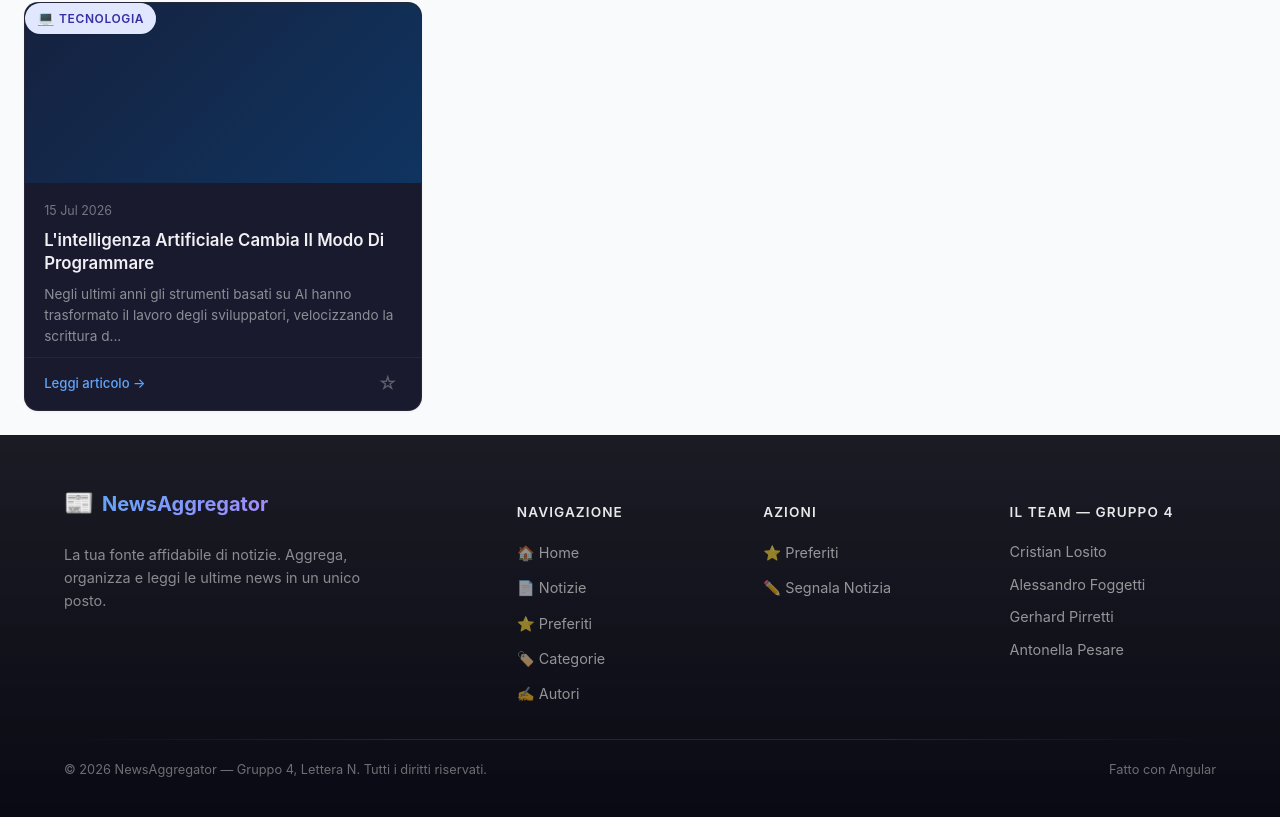
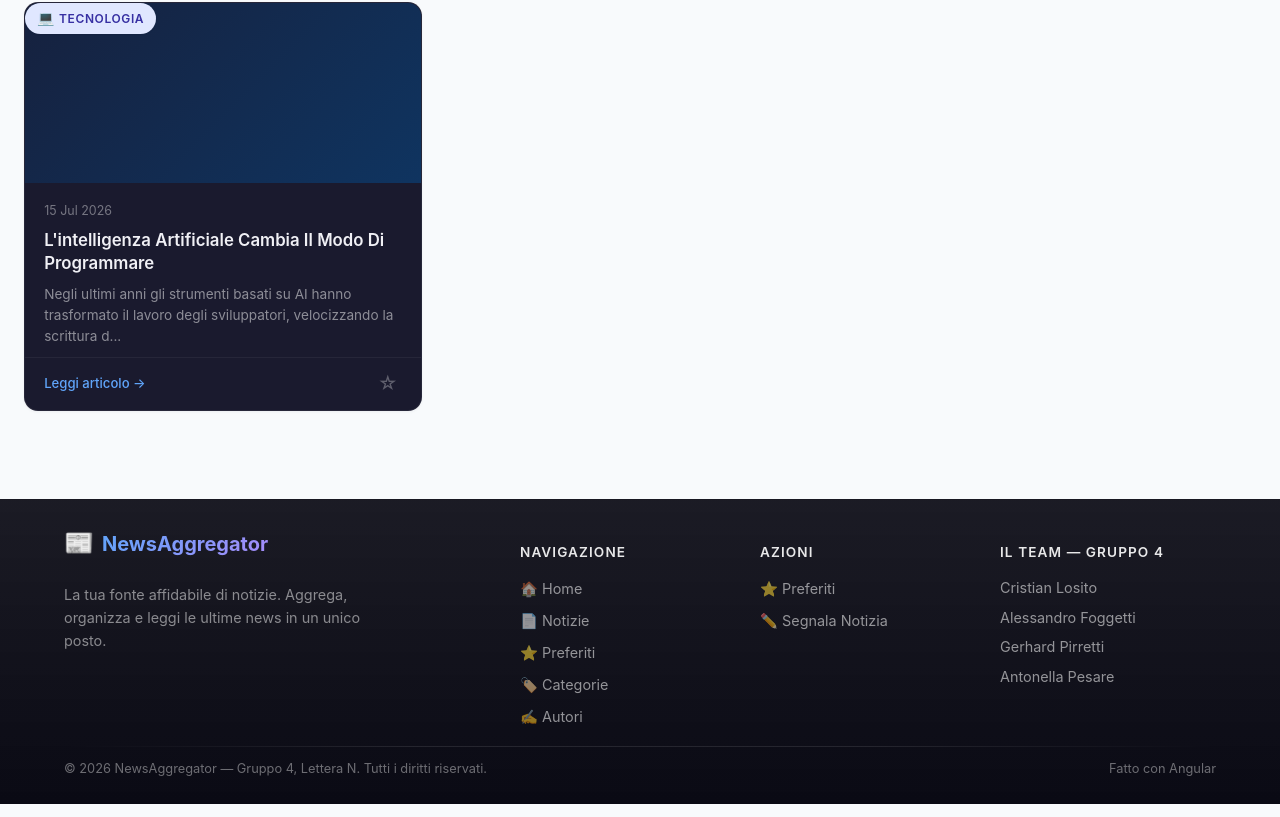
Before and after one commit to gerhard272/news-aggregator, an Angular app: page / in a window 1280 px wide. Shown: the part 1003-1820 px from the top of the page. Built offline with nearby package versions, Linux system fonts and the light colour scheme.

Commit message:
style: footer ulteriormente ridimensionato per maggiore compattezza

```diff
--- a/src/app/component/shared/footer/footer.css
+++ b/src/app/component/shared/footer/footer.css
@@ -3,20 +3,20 @@
   background: linear-gradient(180deg, rgba(15, 15, 25, 0.95), rgba(10, 10, 20, 1));
   border-top: 1px solid rgba(255, 255, 255, 0.06);
   color: rgba(255, 255, 255, 0.7);
-  margin-top: auto;
+  margin-top: 4rem;
 }
 
 .footer-container {
   max-width: 1200px;
   margin: 0 auto;
-  padding: 3rem 1.5rem 1.5rem;
+  padding: 1.5rem 1.5rem 0.75rem;
 }
 
 /* ===== Top Section (Columns) ===== */
 .footer-top {
   display: grid;
   grid-template-columns: 2fr 1fr 1fr 1fr;
-  gap: 2.5rem;
+  gap: 1.5rem;
 }
 
 /* ===== Brand Column ===== */
@@ -57,7 +57,7 @@
   text-transform: uppercase;
   letter-spacing: 0.08em;
   color: rgba(255, 255, 255, 0.9);
-  margin-bottom: 1rem;
+  margin-bottom: 0.75rem;
 }
 
 .footer-links {
@@ -66,7 +66,7 @@
   padding: 0;
   display: flex;
   flex-direction: column;
-  gap: 0.6rem;
+  gap: 0.4rem;
 }
 
 .footer-links li a {
@@ -90,14 +90,12 @@
 /* ===== Divider ===== */
 .footer-divider {
   height: 1px;
-  background: linear-gradient(
-    90deg,
-    transparent,
-    rgba(255, 255, 255, 0.1) 30%,
-    rgba(255, 255, 255, 0.1) 70%,
-    transparent
-  );
-  margin: 2rem 0 1.25rem;
+  background: linear-gradient(90deg,
+      transparent,
+      rgba(255, 255, 255, 0.1) 30%,
+      rgba(255, 255, 255, 0.1) 70%,
+      transparent);
+  margin: 1rem 0 0.75rem;
 }
 
 /* ===== Bottom Section ===== */
```
